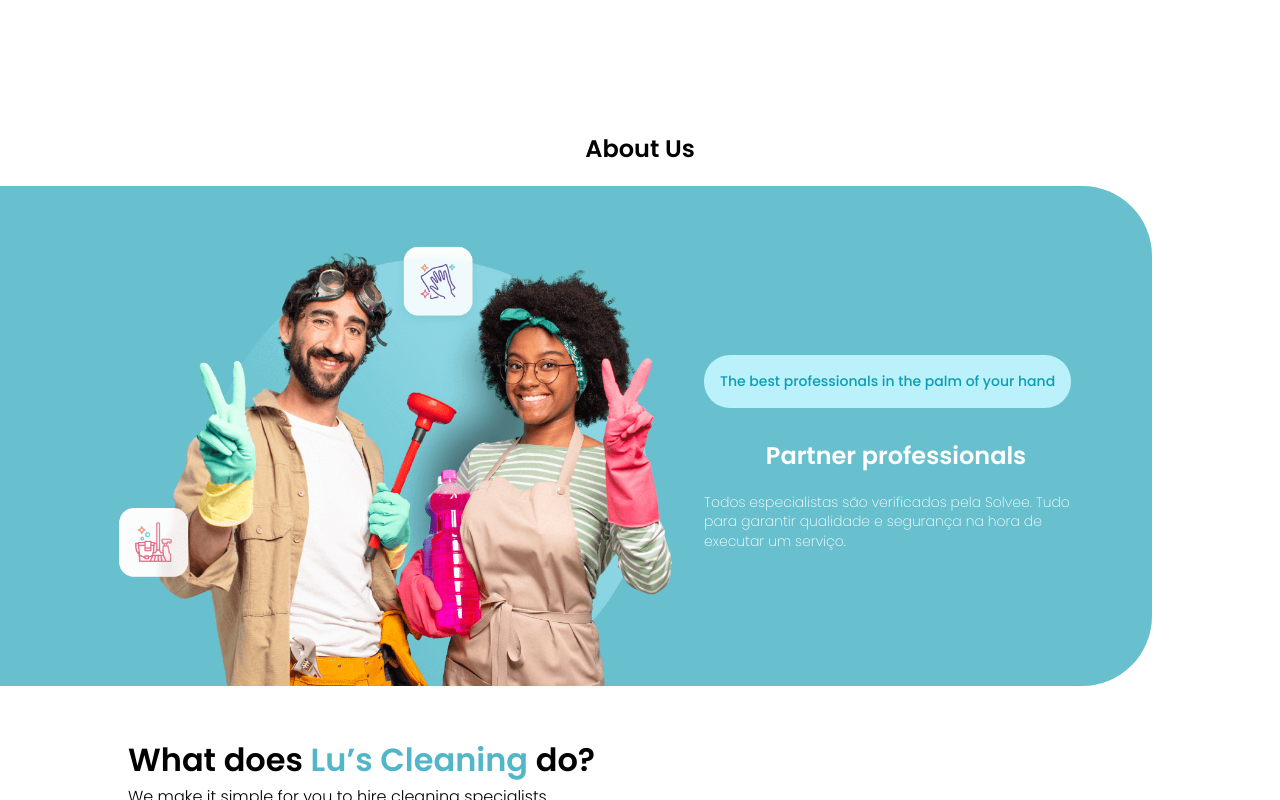
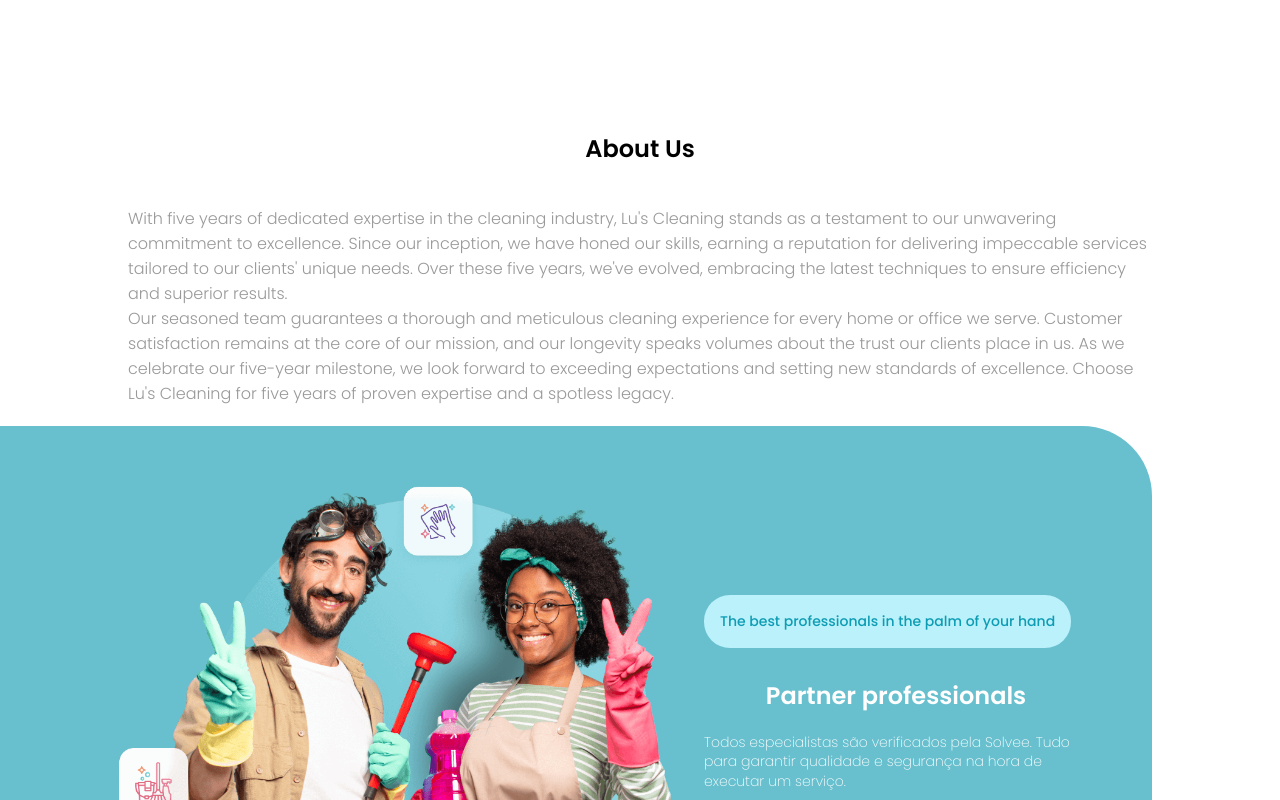
Before and after one commit to danrleyney2210/cleaning_website, a React (Vite) app: page / in a window 1280 px wide. Shown: the part 1000-1800 px from the top of the page. Built offline with nearby package versions, Linux system fonts and the light colour scheme.

Commit message:
feat: text about

```diff
--- a/src/components/organism/About/index.tsx
+++ b/src/components/organism/About/index.tsx
@@ -13,6 +13,15 @@
     <S.Wrapper id='about'>
       <S.WrapperProfissional>
         <h1>About Us</h1>
+
+        <div className='about-description'>
+          <p>
+            With five years of dedicated expertise in the cleaning industry, Lu's Cleaning stands as a testament to our unwavering commitment to excellence. Since our inception, we have honed our skills, earning a reputation for delivering impeccable services tailored to our clients' unique needs. Over these five years, we've evolved, embracing the latest techniques to ensure efficiency and superior results.
+          </p>
+          <p>
+            Our seasoned team guarantees a thorough and meticulous cleaning experience for every home or office we serve. Customer satisfaction remains at the core of our mission, and our longevity speaks volumes about the trust our clients place in us. As we celebrate our five-year milestone, we look forward to exceeding expectations and setting new standards of excellence. Choose Lu's Cleaning for five years of proven expertise and a spotless legacy.
+          </p>
+        </div>
         <S.ContentProfissional>
           <img src={Profissional} alt="" />
           <div className='description'>
--- a/src/components/organism/About/styles.ts
+++ b/src/components/organism/About/styles.ts
@@ -178,8 +178,23 @@
     font-size: 24px;
   }
 
+  .about-description {
+    max-width: 1024px;
+    margin: 0 auto;
+    padding: 20px 0;
+
+    p {
+      color: #999;
+      font-weight: 300;
+    }
+  }
+
   @media (max-width: 1250px) {
   margin-top: 100px;
+
+  .about-description {
+    padding: 20px 16px;
+  }
 
   }
 `
```
